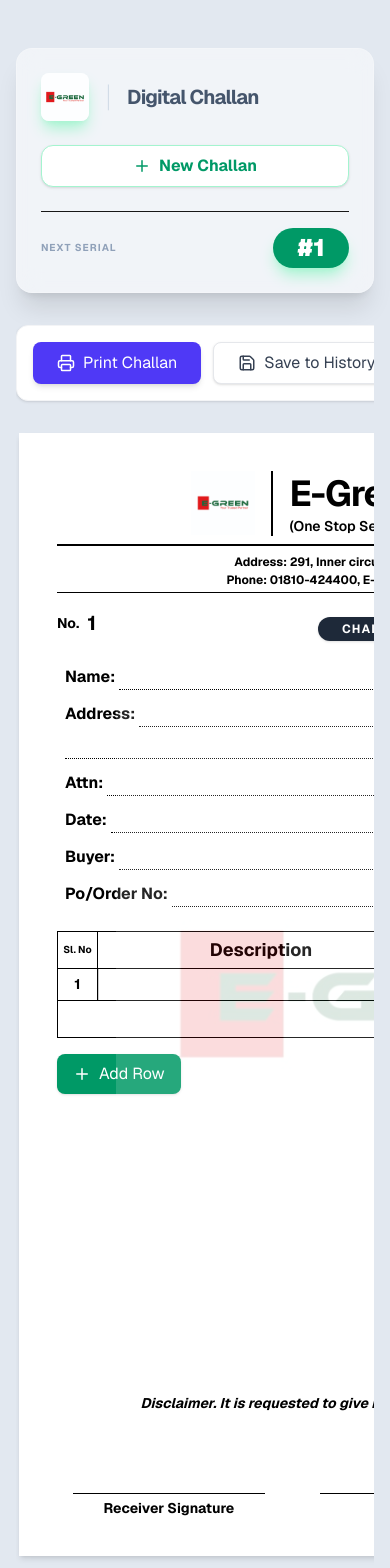
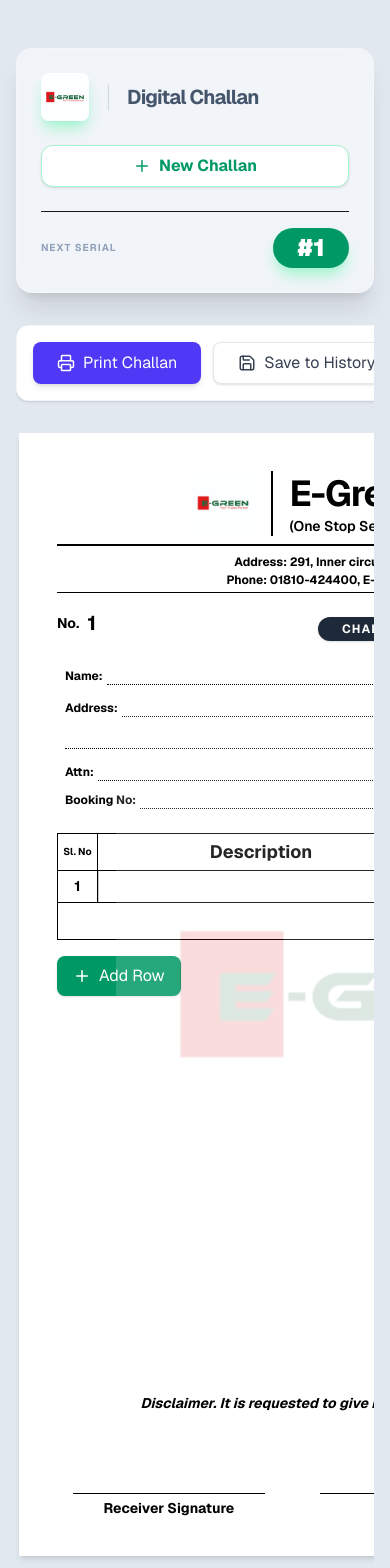
Before and after one commit to senkai742/e-greenaccessories, a Next.js app: page / in a window 390 px wide. Shown: the top 1568 px of the page. Built offline with nearby package versions, Linux system fonts and the light colour scheme.

Commit message:
Fix mobile print bugs: Refactor responsive grid, implement readonly static rendering for print pages to bypass iOS Safari input disappearing bug, add max-height 100vh constraint for mobile print engines.

```diff
--- a/app/globals.css
+++ b/app/globals.css
@@ -90,6 +90,7 @@ body {
     margin: 0 !important;
     width: 210mm !important;
     height: 296.5mm !important; /* Extremely close to 297mm to prevent 2nd page spill */
+    max-height: 100vh !important; /* Force fit on mobile print engines */
     max-width: none !important;
     display: flex !important;
     flex-direction: column !important;
--- a/app/page.tsx
+++ b/app/page.tsx
@@ -53,7 +53,7 @@ export default function ChallanDashboard() {
   }
   if (chunkedItems.length === 0) chunkedItems.push([]);
 
-  const renderChallanPages = (colorClass: string) => (
+  const renderChallanPages = (colorClass: string, isReadOnly: boolean = true) => (
     <div className={colorClass}>
       {chunkedItems.map((chunk, index) => {
         const isLastPage = index === chunkedItems.length - 1;
@@ -64,6 +64,7 @@ export default function ChallanDashboard() {
               updateField={updateField}
               onPrint={handlePrint}
               onSave={handleSave}
+              isReadOnly={isReadOnly}
             >
               <ChallanTable
                 items={chunk}
@@ -73,6 +74,7 @@ export default function ChallanDashboard() {
                 total={calculateTotal()}
                 suggestions={itemSuggestions}
                 isLastPage={isLastPage}
+                isReadOnly={isReadOnly}
               />
               <ChallanFooter />
             </ChallanForm>
@@ -111,17 +113,25 @@ export default function ChallanDashboard() {
         <div className="grid grid-cols-1 lg:grid-cols-[1fr_300px] gap-8 items-start print:block print:gap-0">
           <section className="relative overflow-x-auto pb-4 print:pb-0 print:overflow-visible">
             <div className="min-w-[800px] md:min-w-0 print:min-w-0">
-              {/* Copy 1: White (Original) */}
-              {renderChallanPages("copy-1")}
 
-              {/* Copy 2: Pink/Purple (Hidden on screen, visible on print) */}
-              <div className="hidden print:block">
-                {renderChallanPages("copy-2")}
+              {/* INTERACTIVE SCREEN VERSION (Hidden on print) */}
+              <div className="print:hidden">
+                {renderChallanPages("screen-copy", false)}
               </div>
 
-              {/* Copy 3: Yellow/Green (Hidden on screen, visible on print) */}
+              {/* Copy 1: White (Print only) */}
               <div className="hidden print:block">
-                {renderChallanPages("copy-3")}
+                {renderChallanPages("copy-1", true)}
+              </div>
+
+              {/* Copy 2: Pink/Purple (Print only) */}
+              <div className="hidden print:block">
+                {renderChallanPages("copy-2", true)}
+              </div>
+
+              {/* Copy 3: Yellow/Green (Print only) */}
+              <div className="hidden print:block">
+                {renderChallanPages("copy-3", true)}
               </div>
             </div>
           </section>
--- a/components/Challan/ChallanForm.tsx
+++ b/components/Challan/ChallanForm.tsx
@@ -10,9 +10,10 @@ interface ChallanFormProps {
   onPrint: () => void;
   onSave: () => void;
   children?: React.ReactNode;
+  isReadOnly?: boolean;
 }
 
-export function ChallanForm({ data, updateField, onPrint, onSave, children }: ChallanFormProps) {
+export function ChallanForm({ data, updateField, onPrint, onSave, children, isReadOnly = false }: ChallanFormProps) {
   return (
     <div className="space-y-6">
       {/* Action Buttons - Hidden on print */}
@@ -63,12 +64,16 @@ export function ChallanForm({ data, updateField, onPrint, onSave, children }: Ch
         <div className="relative flex justify-center mb-6 pt-2">
           <div className="absolute left-0 top-0 flex items-center gap-2">
             <span className="font-bold text-sm">No.</span>
+            {isReadOnly ? (
+              <div className="text-xl font-bold px-1 min-w-[6rem]">{data.challanNo}</div>
+            ) : (
               <input
                 type="number"
                 value={data.challanNo}
                 onChange={(e) => updateField("challanNo", parseInt(e.target.value) || 0)}
                 className="text-xl font-bold bg-transparent outline-none border-b border-dotted border-transparent hover:border-gray-300 focus:border-black w-24"
               />
+            )}
           </div>
           <span className="bg-gray-800 text-white px-6 py-1 rounded-full text-xs font-bold tracking-widest uppercase shadow-sm">
             CHALLAN/GATE PASS
@@ -77,28 +82,22 @@ export function ChallanForm({ data, updateField, onPrint, onSave, children }: Ch
 
         <div className="flex-1 flex flex-col">
           {/* Metadata Grid */}
-          <div className="grid grid-cols-1 md:grid-cols-[1fr_auto] print:grid-cols-[1fr_auto] gap-x-12 gap-y-3 mb-6 px-2">
+          <div className="grid grid-cols-[1fr_auto] gap-x-4 sm:gap-x-12 gap-y-3 mb-6 px-2 text-xs sm:text-sm">
             <div className="space-y-3">
               <div className="flex items-baseline gap-1">
                 <span className="font-bold whitespace-nowrap">Name:</span>
                 <div className="flex-1 border-b border-dotted border-black min-h-[20px] flex items-end">
-                  <input
-                    type="text"
-                    value={data.name}
-                    onChange={(e) => updateField("name", e.target.value)}
-                    className="w-full bg-transparent outline-none px-1"
-                  />
+                  {isReadOnly ? <div className="w-full px-1">{data.name}</div> : (
+                    <input type="text" value={data.name} onChange={(e) => updateField("name", e.target.value)} className="w-full bg-transparent outline-none px-1" />
+                  )}
                 </div>
               </div>
               <div className="flex items-baseline gap-1">
                 <span className="font-bold whitespace-nowrap">Address:</span>
                 <div className="flex-1 border-b border-dotted border-black min-h-[20px] flex items-end">
-                  <input
-                    type="text"
-                    value={data.address}
-                    onChange={(e) => updateField("address", e.target.value)}
-                    className="w-full bg-transparent outline-none px-1"
-                  />
+                  {isReadOnly ? <div className="w-full px-1">{data.address}</div> : (
+                    <input type="text" value={data.address} onChange={(e) => updateField("address", e.target.value)} className="w-full bg-transparent outline-none px-1" />
+                  )}
                 </div>
               </div>
               <div className="flex items-baseline gap-1">
@@ -106,64 +105,49 @@ export function ChallanForm({ data, updateField, onPrint, onSave, children }: Ch
                   {/* Second line of address if needed */}
                 </div>
               </div>
-              <div className="flex flex-wrap items-baseline gap-4">
-                <div className="flex-1 flex items-baseline gap-1 min-w-[200px]">
+              <div className="flex flex-col sm:flex-row flex-wrap items-baseline gap-2 sm:gap-4">
+                <div className="flex-1 flex items-baseline gap-1 w-full sm:min-w-[200px]">
                   <span className="font-bold whitespace-nowrap">Attn:</span>
                   <div className="flex-1 border-b border-dotted border-black min-h-[20px] flex items-end">
-                    <input
-                      type="text"
-                      value={data.attn}
-                      onChange={(e) => updateField("attn", e.target.value)}
-                      className="w-full bg-transparent outline-none px-1"
-                    />
+                    {isReadOnly ? <div className="w-full px-1">{data.attn}</div> : (
+                      <input type="text" value={data.attn} onChange={(e) => updateField("attn", e.target.value)} className="w-full bg-transparent outline-none px-1" />
+                    )}
                   </div>
                 </div>
-                <div className="flex-1 flex items-baseline gap-1 min-w-[200px]">
+                <div className="flex-1 flex items-baseline gap-1 w-full sm:min-w-[200px]">
                   <span className="font-bold whitespace-nowrap">Booking No:</span>
                   <div className="flex-1 border-b border-dotted border-black min-h-[20px] flex items-end">
-                    <input
-                      type="text"
-                      value={data.bookingNo}
-                      onChange={(e) => updateField("bookingNo", e.target.value)}
-                      className="w-full bg-transparent outline-none px-1"
-                    />
+                    {isReadOnly ? <div className="w-full px-1">{data.bookingNo}</div> : (
+                      <input type="text" value={data.bookingNo} onChange={(e) => updateField("bookingNo", e.target.value)} className="w-full bg-transparent outline-none px-1" />
+                    )}
                   </div>
                 </div>
               </div>
             </div>
 
-            <div className="space-y-3 w-full md:w-64 print:w-64">
+            <div className="space-y-3 w-[120px] sm:w-64 print:w-64">
               <div className="flex items-baseline gap-1">
                 <span className="font-bold whitespace-nowrap">Date:</span>
                 <div className="flex-1 border-b border-dotted border-black min-h-[20px] flex items-end">
-                  <input
-                    type="text"
-                    value={data.date}
-                    onChange={(e) => updateField("date", e.target.value)}
-                    className="w-full bg-transparent outline-none px-1 text-center"
-                  />
+                  {isReadOnly ? <div className="w-full px-1 text-center">{data.date}</div> : (
+                    <input type="text" value={data.date} onChange={(e) => updateField("date", e.target.value)} className="w-full bg-transparent outline-none px-1 text-center" />
+                  )}
                 </div>
               </div>
               <div className="flex items-baseline gap-1">
                 <span className="font-bold whitespace-nowrap">Buyer:</span>
                 <div className="flex-1 border-b border-dotted border-black min-h-[20px] flex items-end">
-                  <input
-                    type="text"
-                    value={data.buyer}
-                    onChange={(e) => updateField("buyer", e.target.value)}
-                    className="w-full bg-transparent outline-none px-1"
-                  />
+                  {isReadOnly ? <div className="w-full px-1">{data.buyer}</div> : (
+                    <input type="text" value={data.buyer} onChange={(e) => updateField("buyer", e.target.value)} className="w-full bg-transparent outline-none px-1" />
+                  )}
                 </div>
               </div>
               <div className="flex items-baseline gap-1 pt-0 md:pt-6 print:pt-6">
                 <span className="font-bold whitespace-nowrap">Po/Order No:</span>
                 <div className="flex-1 border-b border-dotted border-black min-h-[20px] flex items-end">
-                  <input
-                    type="text"
-                    value={data.poOrderNo}
-                    onChange={(e) => updateField("poOrderNo", e.target.value)}
-                    className="w-full bg-transparent outline-none px-1"
-                  />
+                  {isReadOnly ? <div className="w-full px-1">{data.poOrderNo}</div> : (
+                    <input type="text" value={data.poOrderNo} onChange={(e) => updateField("poOrderNo", e.target.value)} className="w-full bg-transparent outline-none px-1" />
+                  )}
                 </div>
               </div>
             </div>
```
Also changed, not shown: components/Challan/ChallanTable.tsx (+20 -1 lines). Lines whose indentation alone changed are shown as unchanged.
